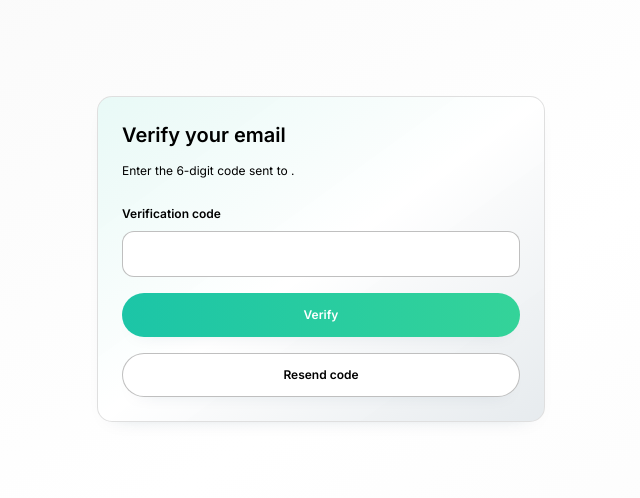
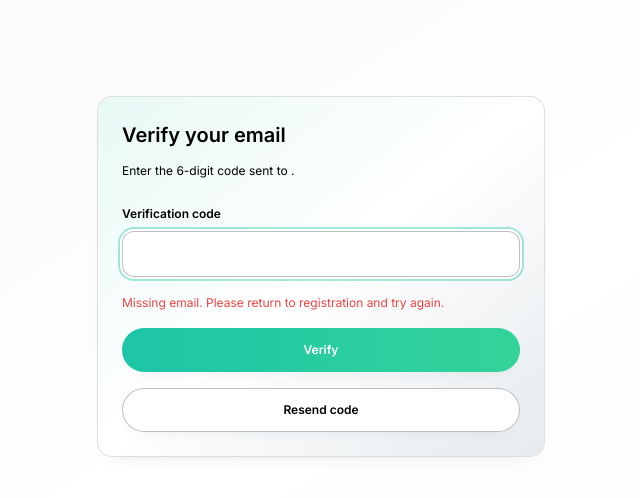
Before and after one commit to adesinamayowalogicgates-sketch/logic-gates-logistics, a Next.js app: page /app/verify-otp in a window 1280 px wide. Shown: the top 498 px of the page, without its empty margins (319-959 px from the left). Built offline with nearby package versions, Linux system fonts and the light colour scheme.

Commit message:
Fix OTP resend flow and add resend dependency

```diff
--- a/app/api/auth/resend-otp/route.ts
+++ b/app/api/auth/resend-otp/route.ts
@@ -14,7 +14,11 @@ export async function POST(request: Request) {
 
     const record = await prisma.emailOtp.findUnique({ where: { email } });
     if (record && Date.now() - record.createdAt.getTime() < 60_000) {
-      return NextResponse.json({ error: "Please wait before requesting a new code." }, { status: 429 });
+      const retryAfter = Math.max(1, Math.ceil((60_000 - (Date.now() - record.createdAt.getTime())) / 1000));
+      return NextResponse.json(
+        { error: "Please wait before requesting a new code.", retryAfter },
+        { status: 429, headers: { "Retry-After": String(retryAfter) } }
+      );
     }
 
     const otp = generateOtp();
--- a/app/app/(auth)/verify-otp/page.tsx
+++ b/app/app/(auth)/verify-otp/page.tsx
@@ -1,20 +1,31 @@
 "use client";
 
-import { useEffect, useState } from "react";
+import { useEffect, useRef, useState } from "react";
 import { useSearchParams, useRouter } from "next/navigation";
+
+type MessageState = { type: "error" | "success"; text: string } | null;
 
 export default function VerifyOtpPage() {
   const params = useSearchParams();
   const router = useRouter();
+  const inputRef = useRef<HTMLInputElement | null>(null);
   const [otp, setOtp] = useState("");
   const [email, setEmail] = useState("");
   const [loading, setLoading] = useState(false);
-  const [message, setMessage] = useState<string | null>(null);
+  const [message, setMessage] = useState<MessageState>(null);
   const [cooldown, setCooldown] = useState(0);
 
   useEffect(() => {
-    setEmail(params.get("email") || "");
+    const nextEmail = params.get("email") || "";
+    setEmail(nextEmail);
+    if (!nextEmail) {
+      setMessage({ type: "error", text: "Missing email. Please return to registration and try again." });
+    }
   }, [params]);
+
+  useEffect(() => {
+    inputRef.current?.focus();
+  }, []);
 
   useEffect(() => {
     if (cooldown <= 0) return;
@@ -37,7 +48,7 @@ export default function VerifyOtpPage() {
     setLoading(false);
 
     if (!response.ok) {
-      setMessage(data?.error || "Unable to verify code.");
+      setMessage({ type: "error", text: data?.error || "Unable to verify code." });
       return;
     }
 
@@ -59,12 +70,16 @@ export default function VerifyOtpPage() {
     setLoading(false);
 
     if (!response.ok) {
-      setMessage(data?.error || "Unable to resend code.");
+      const retryAfter = Number(data?.retryAfter || 0);
+      if (retryAfter > 0) {
+        setCooldown(retryAfter);
+      }
+      setMessage({ type: "error", text: data?.error || "Unable to resend code." });
       return;
     }
 
     setCooldown(60);
-    setMessage("A new code has been sent.");
+    setMessage({ type: "success", text: "A new code has been sent." });
   };
 
   return (
@@ -89,12 +104,20 @@ export default function VerifyOtpPage() {
             maxLength={6}
             required
             value={otp}
-            onChange={(event) => setOtp(event.target.value.replace(/\D/g, ""))}
+            ref={inputRef}
+            onChange={(event) => {
+              if (message) setMessage(null);
+              setOtp(event.target.value.replace(/\D/g, ""));
+            }}
             className="app-input"
           />
         </div>
-        {message ? <p className="text-body text-red-500">{message}</p> : null}
-        <button className="app-btn-primary w-full" type="submit" disabled={loading}>
+        {message ? (
+          <p className={`text-body ${message.type === "error" ? "text-red-500" : "text-emerald-600"}`}>
+            {message.text}
+          </p>
+        ) : null}
+        <button className="app-btn-primary w-full" type="submit" disabled={loading || otp.length !== 6 || !email}>
           {loading ? "Verifying..." : "Verify"}
         </button>
       </form>
@@ -104,7 +127,7 @@ export default function VerifyOtpPage() {
           type="button"
           className="app-btn-secondary w-full"
           onClick={handleResend}
-          disabled={loading || cooldown > 0}
+          disabled={loading || cooldown > 0 || !email}
         >
           {cooldown > 0 ? `Resend in ${cooldown}s` : "Resend code"}
         </button>
--- a/middleware.ts
+++ b/middleware.ts
@@ -15,7 +15,11 @@ export async function middleware(request: NextRequest) {
       secret: process.env.NEXTAUTH_SECRET || process.env.AUTH_SECRET
     });
 
-    if (pathname.startsWith("/app/login") || pathname.startsWith("/app/register")) {
+    if (
+      pathname.startsWith("/app/login") ||
+      pathname.startsWith("/app/register") ||
+      pathname.startsWith("/app/verify-otp")
+    ) {
       if (token) {
         const url = request.nextUrl.clone();
         url.pathname = "/app/dashboard";
--- a/package.json
+++ b/package.json
@@ -15,6 +15,7 @@
     "next-auth": "^4.24.7",
     "react": "18.3.1",
     "react-dom": "18.3.1",
+    "resend": "^6.9.1",
     "zod": "^3.23.8"
   },
   "devDependencies": {
```
Also changed, not shown: 2 other files (tests, documents, lock files or other folders).
